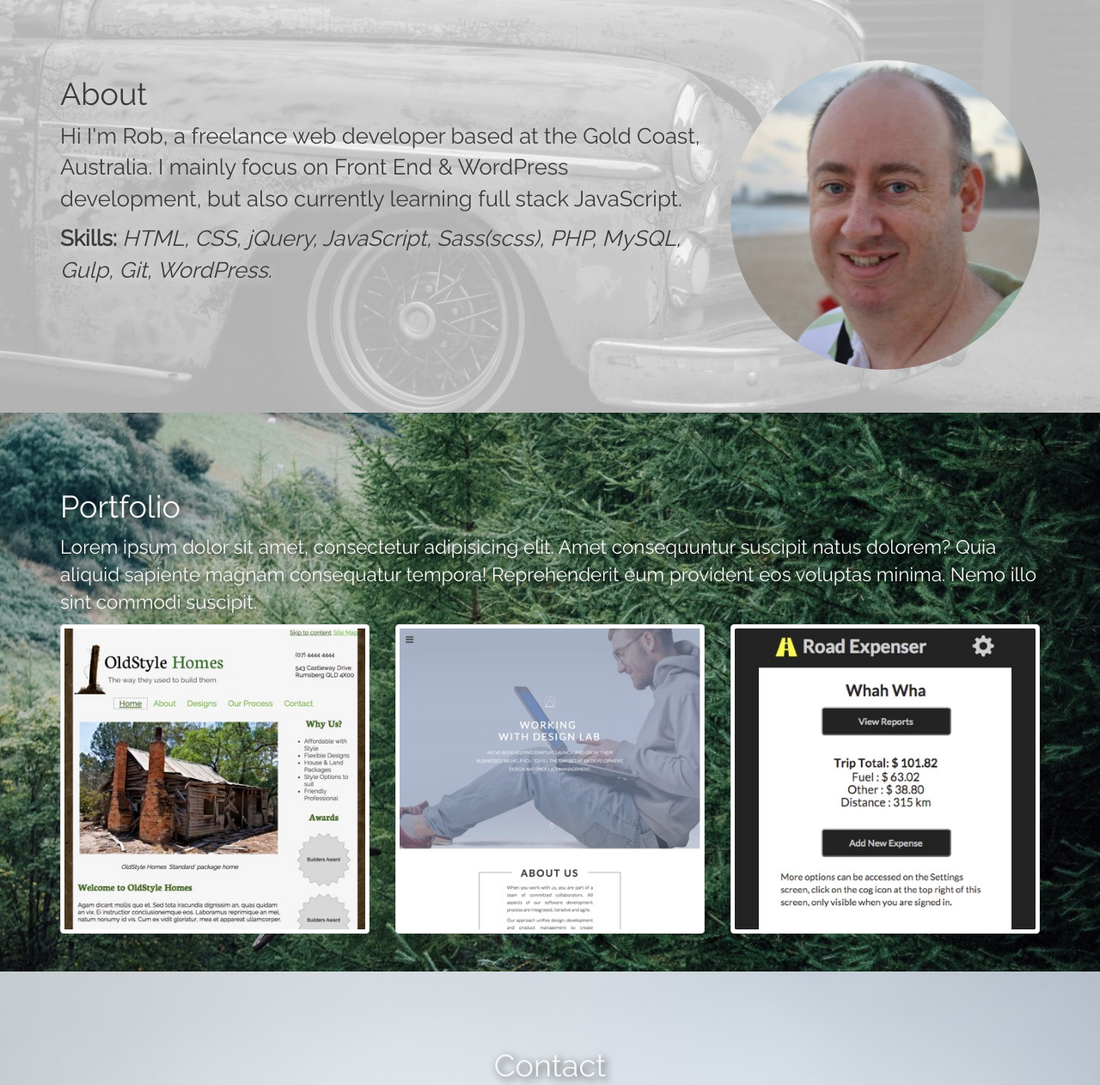
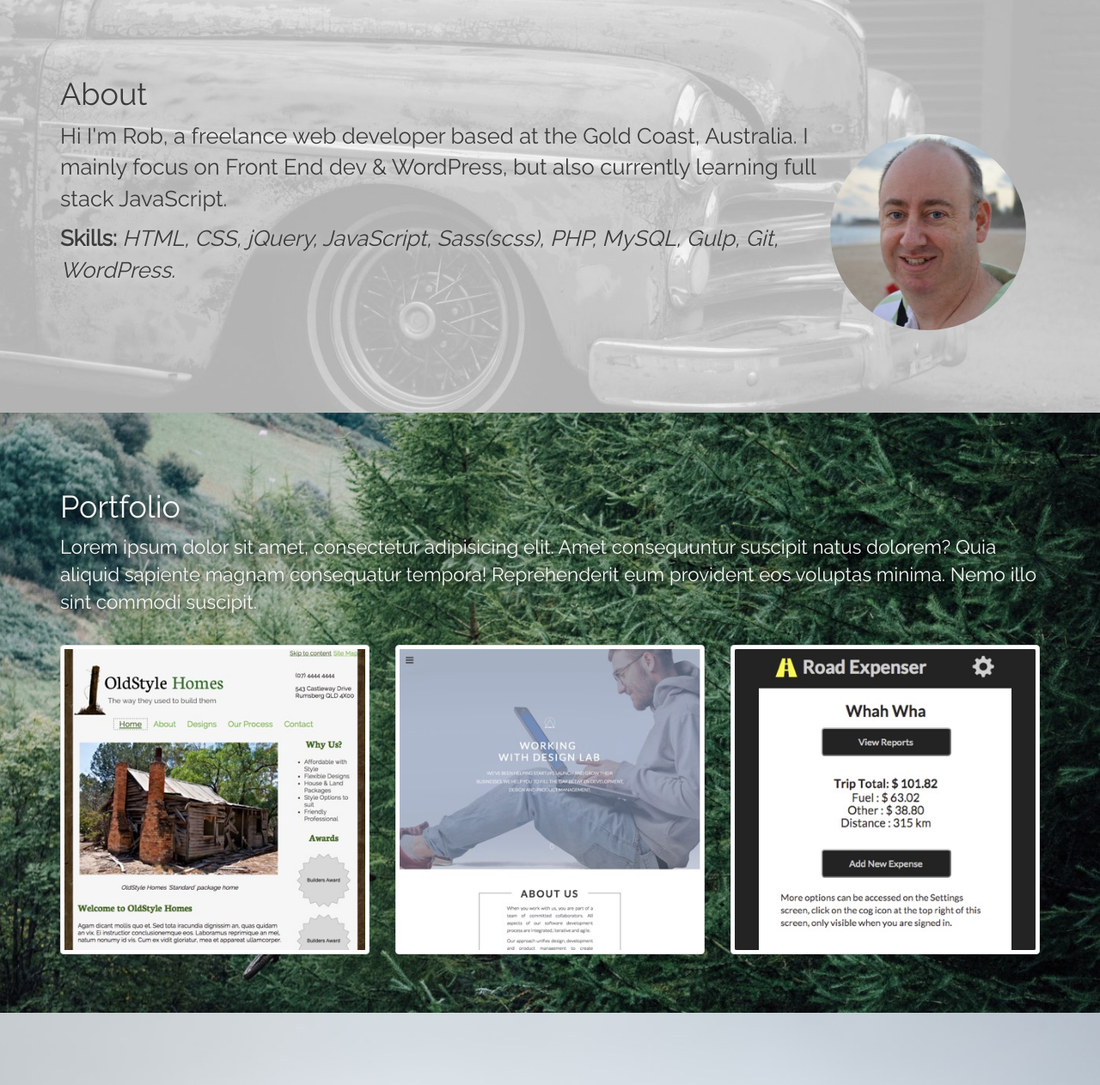
Before and after one commit to robrcodes/myFreeCodeCamp_2016, a website: page BasicFrontEndDevProjects/PersonalPorfolioWebpage/index.html in a window 1280 px wide. Shown: the part 690-1952 px from the top of the page at 86% size. Drawn offline with Linux system fonts and the light colour scheme.

Commit message:
altered some responsive image sizes and h1

```diff
--- a/BasicFrontEndDevProjects/PersonalPorfolioWebpage/index.html
+++ b/BasicFrontEndDevProjects/PersonalPorfolioWebpage/index.html
@@ -92,16 +92,18 @@
       <section id="about">
         <div class="container">
           <div class="row">
-            <div class="col-md-8">
+            <div class="col-sm-12 clearfix">
               <h1>About</h1>
-              <p class="lorem">Hi I'm Rob, a freelance web developer based at the Gold Coast, Australia. I mainly focus on Front End & WordPress development, but also currently learning full stack JavaScript.</p>
+              <img src="./dist/images/rjrbeach400.jpg" alt="portrait of Rob" class="img-responsive img-circle pull-right">
+              <p class="lorem">Hi I'm Rob, a freelance web developer based at the Gold Coast, Australia. I mainly focus on Front End dev & WordPress, but also currently learning full stack JavaScript.
+              </p>
 
               <p><strong>Skills:</strong> <em>HTML, CSS, jQuery, JavaScript, Sass(scss), PHP, MySQL, Gulp, Git, WordPress.</em></p>
 
             </div>
-            <div class="col-md-4">
+            <!-- <div class="col-sm-4 col-xs-4 col-xs-offset-4">
               <img src="./dist/images/rjrbeach400.jpg" alt="portrait of Rob" class="img-responsive img-circle">
-            </div>
+            </div> -->
           </div>
         </div> <!-- /.container -->
 
@@ -117,13 +119,13 @@
           </div>
 
           <div class="row projects">
-            <div class="col-md-4">
+            <div class="col-sm-4 col-xs-6">
               <img src="./dist/images/oldstyle400.jpg" alt="" class="img-responsive img-thumbnail">
             </div>
-            <div class="col-md-4">
+            <div class="col-sm-4 col-xs-6">
               <img src="./dist/images/worklab400.jpg" alt="" class="img-responsive img-thumbnail">
             </div>
-            <div class="col-md-4">
+            <div class="col-sm-4 col-xs-6">
               <img src="./dist/images/roadexp400.jpg" alt="" class="img-responsive img-thumbnail">
             </div>
           </div>
--- a/BasicFrontEndDevProjects/PersonalPorfolioWebpage/src/scss/main.scss
+++ b/BasicFrontEndDevProjects/PersonalPorfolioWebpage/src/scss/main.scss
@@ -40,7 +40,7 @@ body {
   color: $alt-text;
 }
 
-
+/* Home Section ***********/
 
 #home {
     @include sectionStyle('../images/codescreen1400.jpg',80vh,$alt-text,rgba($alt-bg,0.7));
@@ -48,9 +48,16 @@ body {
 
 #home h1 {
   margin-top: 90px;
-  font-size: 6em;
+  font-size: 4rem;
   font-weight: 800;
   color: $alt-text;
+}
+
+/* Increase H1 Title on larger screens */
+@media (min-width: 758px) {
+  #home h1 {
+    font-size: 6rem;
+  }
 }
 
 .tagline {
@@ -58,39 +65,6 @@ body {
   h2 {
     color: $alt-text;
   }
-}
-
-#about {
-    @include sectionStyle('../images/dodgecoronet1400w.jpg',60vh,$main-text,rgba($main-bg,0.7));
-    //@include sectionStyle('',70vh);
-    h1 {
-      text-align: left;
-    }
-    p {
-      // color: $main-text;
-      font-size: 1.6rem;
-      text-align: left;
-    }
-}
-
-#portfolio {
-    @include sectionStyle('../images/cycleforest1400.jpg',70vh,$alt-text,rgba(0,0,0,0.7));
-    h1 {
-      text-align: left;
-    }
-    p {
-      // color: $main-text;
-      font-size: 1.4rem;
-      text-align: left;
-    }
-}
-
-.projects {
-  margin-bottom: 1.5rem;
-}
-
-#contact {
-    @include sectionStyle('../images/bridgefog1400.jpg',70vh,$alt-text,rgba(0,0,0,0.7));
 }
 
 .social-buttons {
@@ -106,3 +80,58 @@ body {
 .social-buttons span {
   padding-left: 10px;
 }
+
+/* About Section ***********/
+
+#about {
+    @include sectionStyle('../images/dodgecoronet1400w.jpg',60vh,$main-text,rgba($main-bg,0.7));
+    //@include sectionStyle('',70vh);
+    img {
+      max-width: 35%;
+      margin: 0.5rem;
+    }
+    h1 {
+      text-align: left;
+    }
+    p {
+      // color: $main-text;
+      font-size: 1.6rem;
+      text-align: left;
+    }
+}
+
+/* Small devices (tablets, 768px and up) */
+@media (min-width: 758px) {
+  #about img {
+    max-width: 20%;
+    margin: 1rem;
+  }
+}
+
+/* Portfolio Section ***********/
+
+#portfolio {
+    @include sectionStyle('../images/cycleforest1400.jpg',70vh,$alt-text,rgba(0,0,0,0.7));
+    h1 {
+      text-align: left;
+    }
+    p {
+      // color: $main-text;
+      font-size: 1.4rem;
+      text-align: left;
+    }
+}
+
+.projects {
+  margin-top: 1.5rem;
+  margin-bottom: 1.5rem;
+  .col-xs-6 {
+    margin-bottom: 1.5rem;
+  }
+}
+
+/* Contact Section ***********/
+
+#contact {
+    @include sectionStyle('../images/bridgefog1400.jpg',70vh,$alt-text,rgba(0,0,0,0.7));
+}
```
Also changed, not shown: BasicFrontEndDevProjects/PersonalPorfolioWebpage/dist/css/allcss.css, BasicFrontEndDevProjects/PersonalPorfolioWebpage/src/css/main.css, 1 other file.
